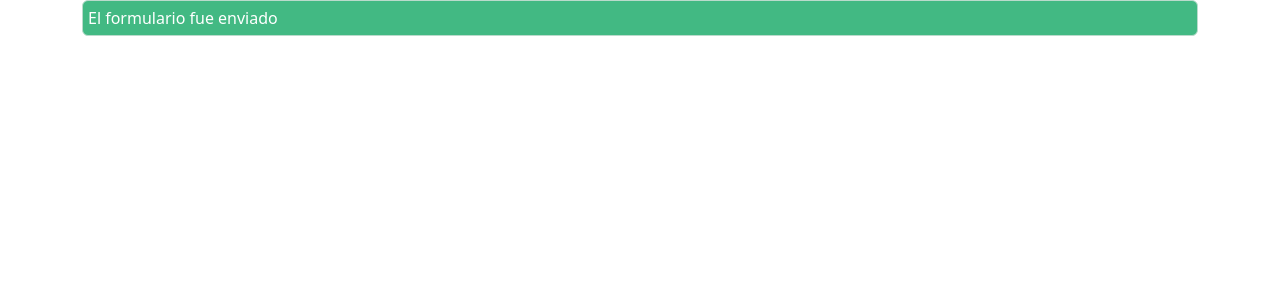
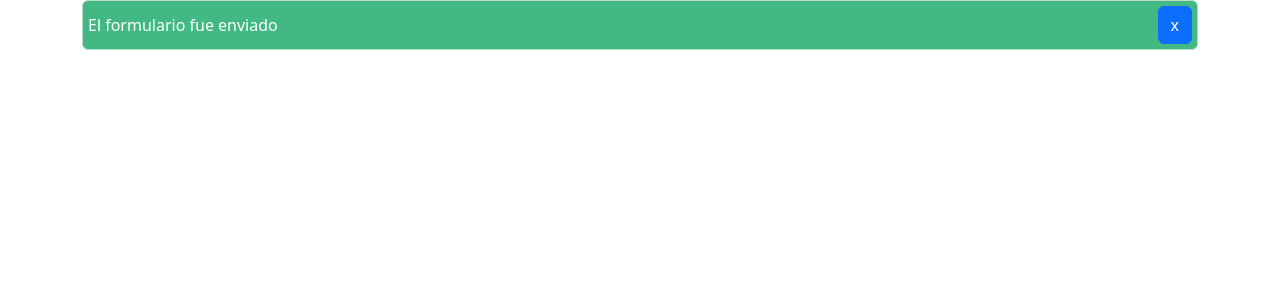
Before and after one commit to angellopez1503/tiago-matos-curso-gratuito-vue3, a Vue app: page / in a window 1280 px wide. Shown: the top 300 px of the page. Built offline with nearby package versions, Linux system fonts and the light colour scheme; the HTML template or start-up script is replaced by a standard one.

Commit message:
16.Enviando datos de hijo a padre (Emit)

```diff
--- a/src/App.vue
+++ b/src/App.vue
@@ -1,6 +1,6 @@
 <template>
   <div class="container">
-    <BaseAlert :variant="variant" :text="text" />
+    <BaseAlert :variant="variant" :text="text" @close="onClose" v-if="showAlert" />
   </div>
 </template>
 
@@ -13,10 +13,17 @@ export default {
 },
   data() {
     return {
+      showAlert:true,
       text:'El formulario fue enviado',
       variant:'success'
     };
   },
+  methods:{
+    onClose(){
+      console.log("on close")
+      this.showAlert = false
+    }
+  }
 };
 </script>
 
--- a/src/components/BaseAlert.vue
+++ b/src/components/BaseAlert.vue
@@ -1,32 +1,40 @@
 <template>
   <div :class="baseClass">
-   {{text}}
+    {{ text }}
+
+    <button @click="onClick" class="btn btn-primary">x</button>
   </div>
 </template>
 <script>
 export default {
   props: {
-    variant:{
-        type:String,
-        default:''
+    variant: {
+      type: String,
+      default: "",
     },
-    text:{
-        type:String,
-        default:''
-    }
+    text: {
+      type: String,
+      default: "",
+    },
   },
-  computed:{
-    baseClass(){
-        return [
-            'alert',
-            this.variant ? `alert-${this.variant}` : ''
-        ]
+  computed: {
+    baseClass() {
+      return ["alert", this.variant ? `alert-${this.variant}` : ""];
+    },
+  },
+  methods:{
+    onClick(){
+        this.$emit("close")
+        console.log("click")
     }
   }
 };
 </script>
 <style scoped>
 .alert {
+  display: flex;
+  justify-content: space-between;
+  align-items: center;
   padding: 5px;
   border-radius: 6px;
   color: gray;
```
